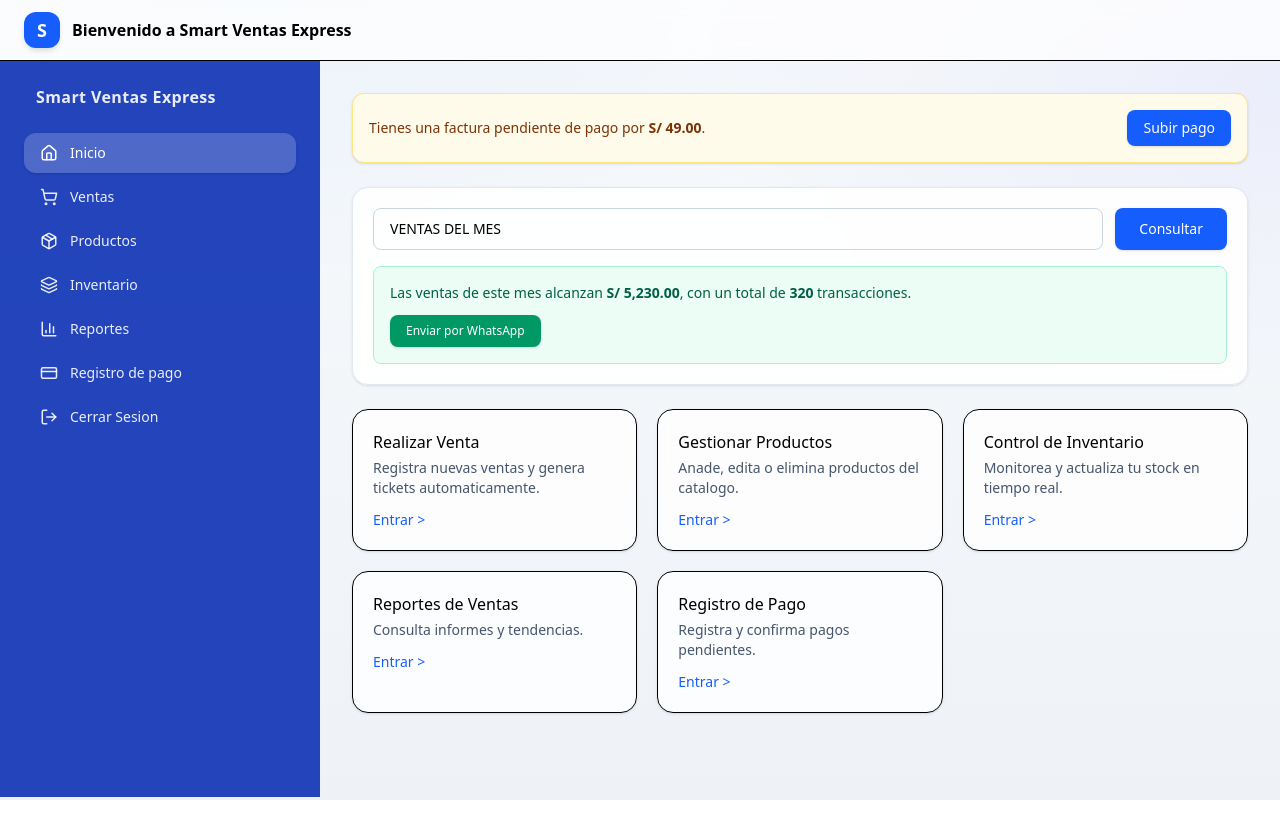
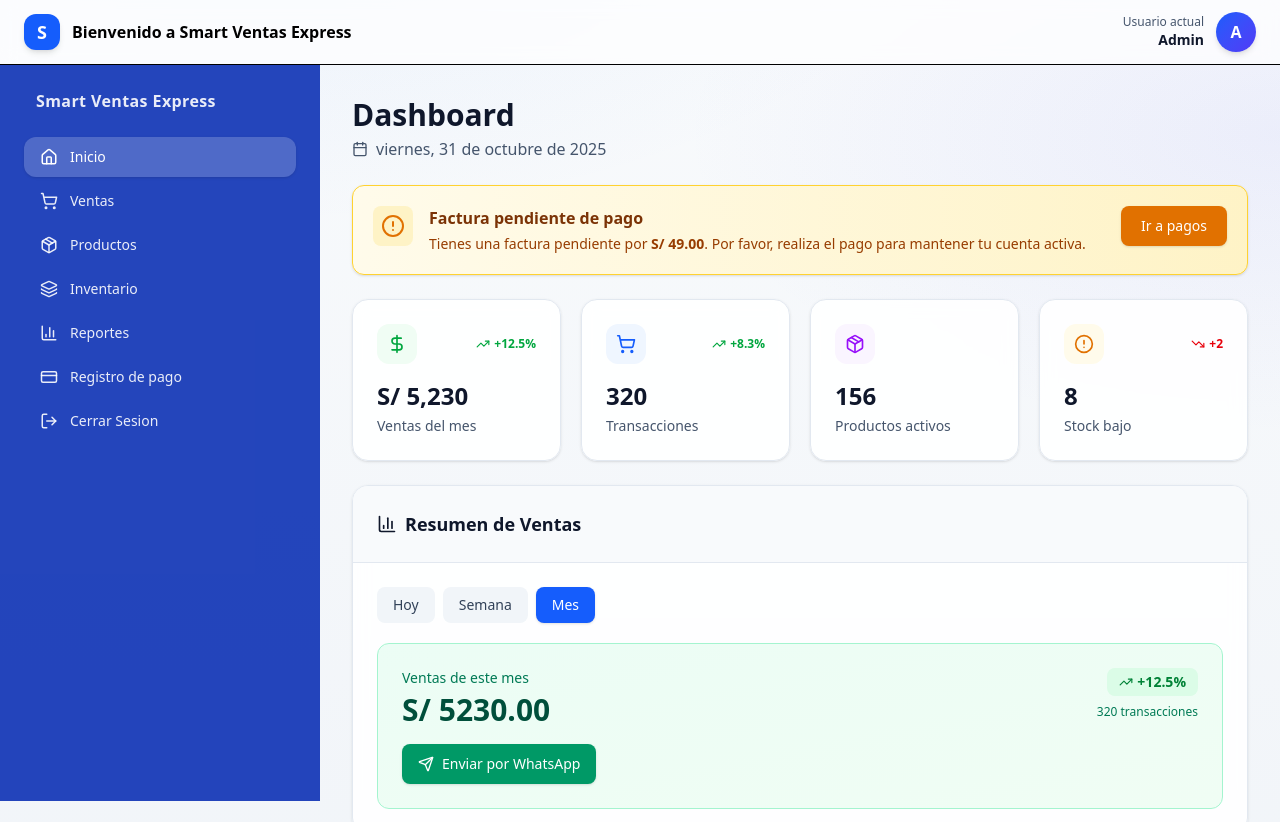
Before and after one commit to luismll111/Smart-Ventas-Express-, a Next.js app: page /dashboard in a window 1280 px wide. Shown: the top 822 px of the page. Before the commit the page ends 800 px from the top, so only its background shows below. Built offline with nearby package versions, Linux system fonts and the light colour scheme.

Commit message:
feat: enhance dashboard full width

```diff
--- a/app/dashboard/page.jsx
+++ b/app/dashboard/page.jsx
@@ -1,26 +1,91 @@
+"use client";
+import { useState } from "react";
 import LayoutShell from "../../components/LayoutShell";
 import Link from "next/link";
+import {
+  ShoppingCart,
+  Package,
+  Layers,
+  BarChart3,
+  CreditCard,
+  TrendingUp,
+  TrendingDown,
+  AlertCircle,
+  DollarSign,
+  Users,
+  Calendar,
+  ArrowUpRight,
+  Send
+} from "lucide-react";
 
-function Card({title,desc,href}){
+function QuickActionCard({title, desc, href, icon: Icon, color = "blue"}){
+  const colorClasses = {
+    blue: "bg-blue-50 text-blue-600 group-hover:bg-blue-100",
+    green: "bg-green-50 text-green-600 group-hover:bg-green-100",
+    purple: "bg-purple-50 text-purple-600 group-hover:bg-purple-100",
+    orange: "bg-orange-50 text-orange-600 group-hover:bg-orange-100",
+    pink: "bg-pink-50 text-pink-600 group-hover:bg-pink-100",
+  };
+
   return (
-    <Link href={href} className="group rounded-2xl border bg-white/80 backdrop-blur p-5 shadow-sm transition hover:shadow-xl hover:-translate-y-0.5">
-      <div className="font-medium">{title}</div>
-      <p className="text-sm text-slate-600 mt-1">{desc}</p>
-      <div className="text-sm text-blue-600 mt-3">Entrar &gt;</div>
+    <Link href={href} className="group rounded-2xl border border-slate-200 bg-white/90 backdrop-blur p-6 shadow-sm hover:shadow-xl transition-all duration-200 hover:-translate-y-1">
+      <div className="flex items-start justify-between">
+        <div className={`rounded-xl p-3 ${colorClasses[color]} transition`}>
+          <Icon size={24} />
+        </div>
+        <ArrowUpRight className="text-slate-400 group-hover:text-blue-600 transition" size={20} />
+      </div>
+      <h3 className="font-semibold text-slate-900 mt-4 text-lg">{title}</h3>
+      <p className="text-sm text-slate-600 mt-2 leading-relaxed">{desc}</p>
     </Link>
   );
 }
 
-function DebtBannerFixed(){
+function StatCard({title, value, change, trend, icon: Icon, color = "blue"}){
+  const isPositive = trend === "up";
+  const colorClasses = {
+    blue: "bg-blue-50 text-blue-600",
+    green: "bg-green-50 text-green-600",
+    amber: "bg-amber-50 text-amber-600",
+    purple: "bg-purple-50 text-purple-600",
+  };
+
+  return (
+    <div className="rounded-2xl border border-slate-200 bg-white/90 backdrop-blur p-6 shadow-sm">
+      <div className="flex items-center justify-between mb-4">
+        <div className={`rounded-xl p-2.5 ${colorClasses[color]}`}>
+          <Icon size={20} />
+        </div>
+        {change && (
+          <div className={`flex items-center gap-1 text-xs font-semibold ${isPositive ? 'text-green-600' : 'text-red-600'}`}>
+            {isPositive ? <TrendingUp size={14} /> : <TrendingDown size={14} />}
+            {change}
+          </div>
+        )}
+      </div>
+      <div className="text-2xl font-bold text-slate-900">{value}</div>
+      <div className="text-sm text-slate-600 mt-1">{title}</div>
+    </div>
+  );
+}
+
+function DebtBanner(){
   const total = 49.00;
   return (
-    <div className="rounded-xl border border-amber-200 bg-amber-50 p-4 text-amber-900 shadow-sm">
-      <div className="flex flex-col gap-3 sm:flex-row sm:items-center sm:justify-between">
-        <div className="text-sm">
-          Tienes una factura pendiente de pago por <b className="font-semibold">S/ {total.toFixed(2)}</b>.
+    <div className="rounded-xl border border-amber-300 bg-gradient-to-r from-amber-50 to-amber-100 p-5 shadow-sm">
+      <div className="flex items-start gap-4">
+        <div className="rounded-lg bg-amber-100 p-2 flex-shrink-0">
+          <AlertCircle className="text-amber-600" size={24}/>
         </div>
-        <Link href="/payments" className="rounded-lg bg-blue-600 hover:bg-blue-700 text-white text-sm font-medium px-4 py-2 transition shadow-sm hover:shadow-md">
-          Subir pago
+        <div className="flex-1">
+          <h3 className="font-semibold text-amber-900 mb-1">Factura pendiente de pago</h3>
+          <p className="text-sm text-amber-800">
+            Tienes una factura pendiente por <span className="font-bold">S/ {total.toFixed(2)}</span>.
+            Por favor, realiza el pago para mantener tu cuenta activa.
+          </p>
+        </div>
+        <Link href="/payments" className="rounded-lg bg-amber-600 hover:bg-amber-700 text-white text-sm font-medium px-5 py-2.5 transition shadow-sm hover:shadow-md flex-shrink-0">
+          Ir a pagos
         </Link>
       </div>
     </div>
@@ -28,30 +93,175 @@ function DebtBannerFixed(){
 }
 
 export default function Dashboard(){
+  const [period, setPeriod] = useState("mes");
+  const [showWhatsAppSuccess, setShowWhatsAppSuccess] = useState(false);
+
+  const salesData = {
+    mes: { total: 5230.00, transactions: 320, change: "+12.5%" },
+    semana: { total: 1240.00, transactions: 78, change: "+8.3%" },
+    hoy: { total: 185.00, transactions: 12, change: "+15.2%" },
+  };
+
+  const currentData = salesData[period];
+
+  const handleWhatsAppShare = () => {
+    setShowWhatsAppSuccess(true);
+    setTimeout(() => setShowWhatsAppSuccess(false), 3000);
+    // Aquí iría la lógica real de compartir por WhatsApp
+  };
+
   return (
     <LayoutShell>
-      <DebtBannerFixed/>
+      <div className="space-y-6">
+        {/* Header con fecha */}
+        <div>
+          <h1 className="text-3xl font-bold text-slate-900">Dashboard</h1>
+          <p className="text-slate-600 mt-1 flex items-center gap-2">
+            <Calendar size={16} />
+            {new Date().toLocaleDateString('es-ES', { weekday: 'long', year: 'numeric', month: 'long', day: 'numeric' })}
+          </p>
+        </div>
 
-      <section className="mt-6 rounded-2xl border border-slate-200 bg-white/90 backdrop-blur p-5 shadow-sm">
-        <div className="flex flex-col sm:flex-row gap-3">
-          <input className="flex-1 rounded-lg border border-slate-300 px-4 py-2.5 text-sm focus:outline-none focus:ring-2 focus:ring-blue-500 focus:border-transparent" defaultValue="VENTAS DEL MES"/>
-          <button className="rounded-lg bg-blue-600 hover:bg-blue-700 text-white text-sm font-medium px-6 py-2.5 transition shadow-sm hover:shadow-md">Consultar</button>
+        {/* Banner de deuda */}
+        <DebtBanner/>
+
+        {/* Estadísticas principales */}
+        <div className="grid gap-5 sm:grid-cols-2 lg:grid-cols-4">
+          <StatCard
+            title="Ventas del mes"
+            value="S/ 5,230"
+            change="+12.5%"
+            trend="up"
+            icon={DollarSign}
+            color="green"
+          />
+          <StatCard
+            title="Transacciones"
+            value="320"
+            change="+8.3%"
+            trend="up"
+            icon={ShoppingCart}
+            color="blue"
+          />
+          <StatCard
+            title="Productos activos"
+            value="156"
+            icon={Package}
+            color="purple"
+          />
+          <StatCard
+            title="Stock bajo"
+            value="8"
+            change="+2"
+            trend="down"
+            icon={AlertCircle}
+            color="amber"
+          />
         </div>
-        <div className="mt-4 rounded-lg bg-emerald-50 border border-emerald-200 text-emerald-800 text-sm p-4">
-          Las ventas de este mes alcanzan <b className="font-semibold">S/ 5,230.00</b>, con un total de <b className="font-semibold">320</b> transacciones.
-          <div className="mt-3">
-            <button className="rounded-lg bg-emerald-600 hover:bg-emerald-700 text-white text-xs font-medium px-4 py-2 transition shadow-sm hover:shadow-md">Enviar por WhatsApp</button>
+
+        {/* Consulta de ventas mejorada */}
+        <div className="rounded-2xl border border-slate-200 bg-white/90 backdrop-blur shadow-sm overflow-hidden">
+          <div className="p-6 border-b border-slate-200 bg-slate-50">
+            <h2 className="text-lg font-semibold text-slate-900 flex items-center gap-2">
+              <BarChart3 size={20} />
+              Resumen de Ventas
+            </h2>
+          </div>
+
+          <div className="p-6">
+            {/* Selector de período */}
+            <div className="flex flex-wrap gap-2 mb-5">
+              {["hoy", "semana", "mes"].map((p) => (
+                <button
+                  key={p}
+                  onClick={() => setPeriod(p)}
+                  className={`px-4 py-2 rounded-lg text-sm font-medium transition ${
+                    period === p
+                      ? "bg-blue-600 text-white shadow-sm"
+                      : "bg-slate-100 text-slate-700 hover:bg-slate-200"
+                  }`}
+                >
+                  {p.charAt(0).toUpperCase() + p.slice(1)}
+                </button>
+              ))}
+            </div>
+
+            {/* Resultado */}
+            <div className="rounded-xl bg-gradient-to-br from-emerald-50 to-green-50 border border-emerald-200 p-6">
+              <div className="flex items-start justify-between mb-4">
+                <div>
+                  <p className="text-sm text-emerald-700 mb-1">Ventas de {period === "hoy" ? "hoy" : period === "semana" ? "esta semana" : "este mes"}</p>
+                  <div className="text-3xl font-bold text-emerald-900">S/ {currentData.total.toFixed(2)}</div>
+                </div>
+                <div className="text-right">
+                  <div className="inline-flex items-center gap-1 rounded-lg bg-green-100 px-3 py-1 text-sm font-semibold text-green-700">
+                    <TrendingUp size={14} />
+                    {currentData.change}
+                  </div>
+                  <p className="text-xs text-emerald-700 mt-2">{currentData.transactions} transacciones</p>
+                </div>
+              </div>
+
+              {/* Botón WhatsApp */}
+              <button
+                onClick={handleWhatsAppShare}
+                className="flex items-center gap-2 rounded-lg bg-emerald-600 hover:bg-emerald-700 text-white text-sm font-medium px-4 py-2.5 transition shadow-sm hover:shadow-md"
+              >
+                <Send size={16} />
+                Enviar por WhatsApp
+              </button>
+
+              {showWhatsAppSuccess && (
+                <div className="mt-3 rounded-lg bg-green-100 border border-green-300 text-green-800 text-sm px-4 py-2">
+                  ✓ Resumen enviado correctamente
+                </div>
+              )}
+            </div>
           </div>
         </div>
-      </section>
 
-      <section className="mt-6 grid gap-5 sm:grid-cols-2 lg:grid-cols-3">
-        <Card title="Realizar Venta" desc="Registra nuevas ventas y genera tickets automaticamente." href="/sales" />
-        <Card title="Gestionar Productos" desc="Anade, edita o elimina productos del catalogo." href="/products" />
-        <Card title="Control de Inventario" desc="Monitorea y actualiza tu stock en tiempo real." href="/inventory" />
-        <Card title="Reportes de Ventas" desc="Consulta informes y tendencias." href="/reports" />
-        <Card title="Registro de Pago" desc="Registra y confirma pagos pendientes." href="/payments" />
-      </section>
+        {/* Acciones rápidas */}
+        <div>
+          <h2 className="text-xl font-semibold text-slate-900 mb-4">Acciones Rápidas</h2>
+          <div className="grid gap-5 sm:grid-cols-2 lg:grid-cols-3">
+            <QuickActionCard
+              title="Realizar Venta"
+              desc="Registra nuevas ventas y genera tickets automáticamente"
+              href="/sales"
+              icon={ShoppingCart}
+              color="blue"
+            />
+            <QuickActionCard
+              title="Gestionar Productos"
+              desc="Añade, edita o elimina productos del catálogo"
+              href="/products"
+              icon={Package}
+              color="green"
+            />
+            <QuickActionCard
+              title="Control de Inventario"
+              desc="Monitorea y actualiza tu stock en tiempo real"
+              href="/inventory"
+              icon={Layers}
+              color="purple"
+            />
+            <QuickActionCard
+              title="Reportes de Ventas"
+              desc="Consulta informes detallados y tendencias"
+              href="/reports"
+              icon={BarChart3}
+              color="orange"
+            />
+            <QuickActionCard
+              title="Registro de Pagos"
+              desc="Gestiona y confirma pagos pendientes"
+              href="/payments"
+              icon={CreditCard}
+              color="pink"
+            />
+          </div>
+        </div>
+      </div>
     </LayoutShell>
   );
 }
--- a/components/LayoutShell.jsx
+++ b/components/LayoutShell.jsx
@@ -50,12 +50,25 @@ export default function LayoutShell({ children }) {
             <div className="h-9 w-9 rounded-xl bg-blue-600 text-white grid place-items-center font-bold text-lg shadow-md">S</div>
             <span className="font-semibold text-base">Bienvenido a Smart Ventas Express</span>
           </div>
+          <div className="flex items-center gap-4">
+            {/* Usuario en desktop */}
+            <div className="hidden md:flex items-center gap-3">
+              <div className="text-right">
+                <p className="text-xs text-slate-600">Usuario actual</p>
+                <p className="text-sm font-semibold text-slate-900">Admin</p>
+              </div>
+              <div className="w-10 h-10 rounded-full bg-gradient-to-br from-blue-600 to-indigo-600 text-white grid place-items-center font-bold shadow-md">
+                A
+              </div>
+            </div>
+            {/* Botón menú mobile */}
             <button
               className="md:hidden inline-flex items-center gap-2 rounded-lg border px-3 py-2 hover:bg-slate-50 transition"
               onClick={() => setOpen(v=>!v)} aria-label="Abrir menu"
             >
               {open ? <X size={18}/> : <Menu size={18}/>} Menu
             </button>
+          </div>
         </div>
       </header>
 
@@ -70,7 +83,7 @@ export default function LayoutShell({ children }) {
             </aside>
           </div>
         )}
-        <main className="p-6 md:p-8 max-w-[1400px]">{children}</main>
+        <main className="p-6 md:p-8">{children}</main>
       </div>
     </div>
   );
```
Lines whose indentation alone changed are shown as unchanged.
